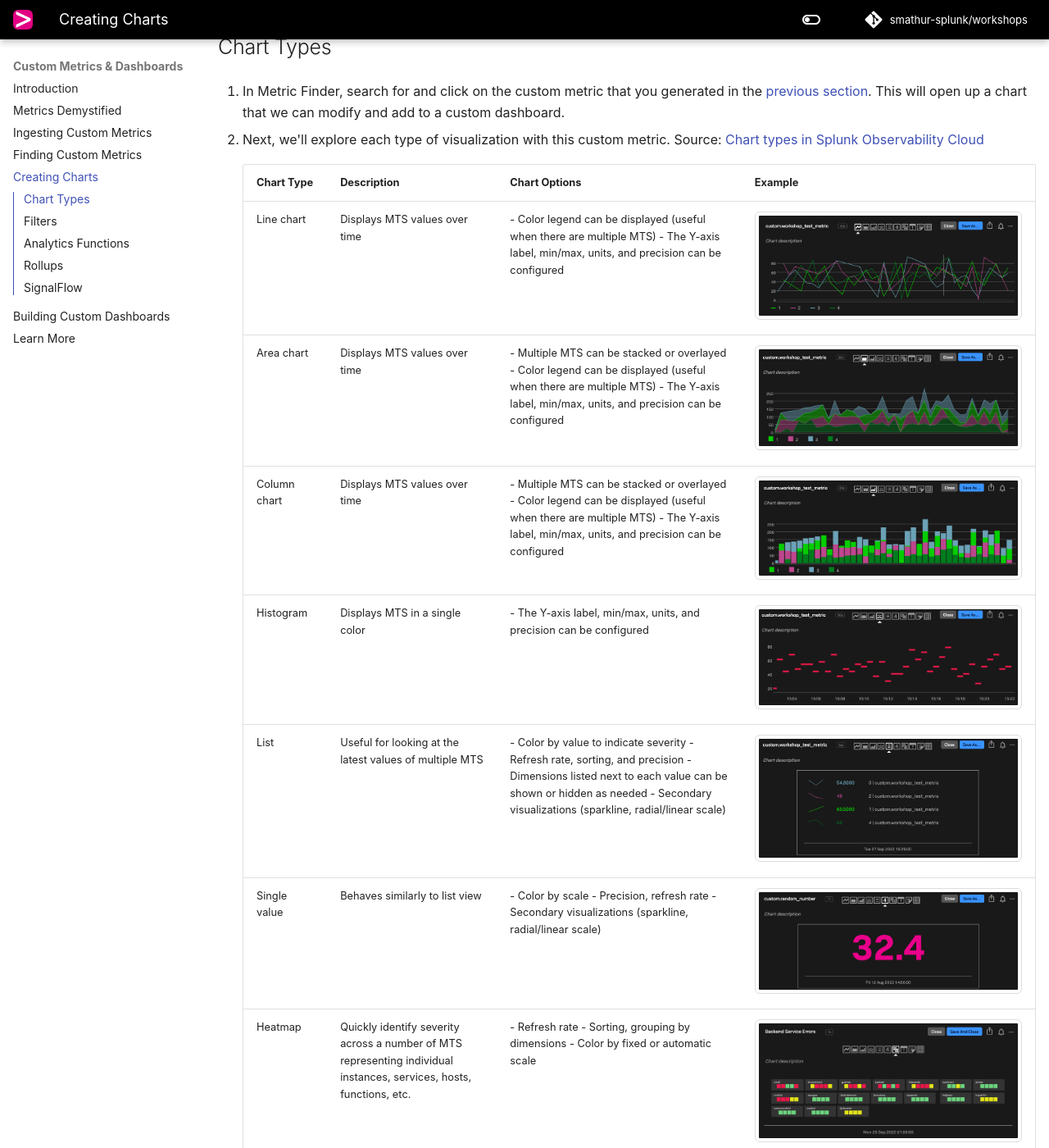
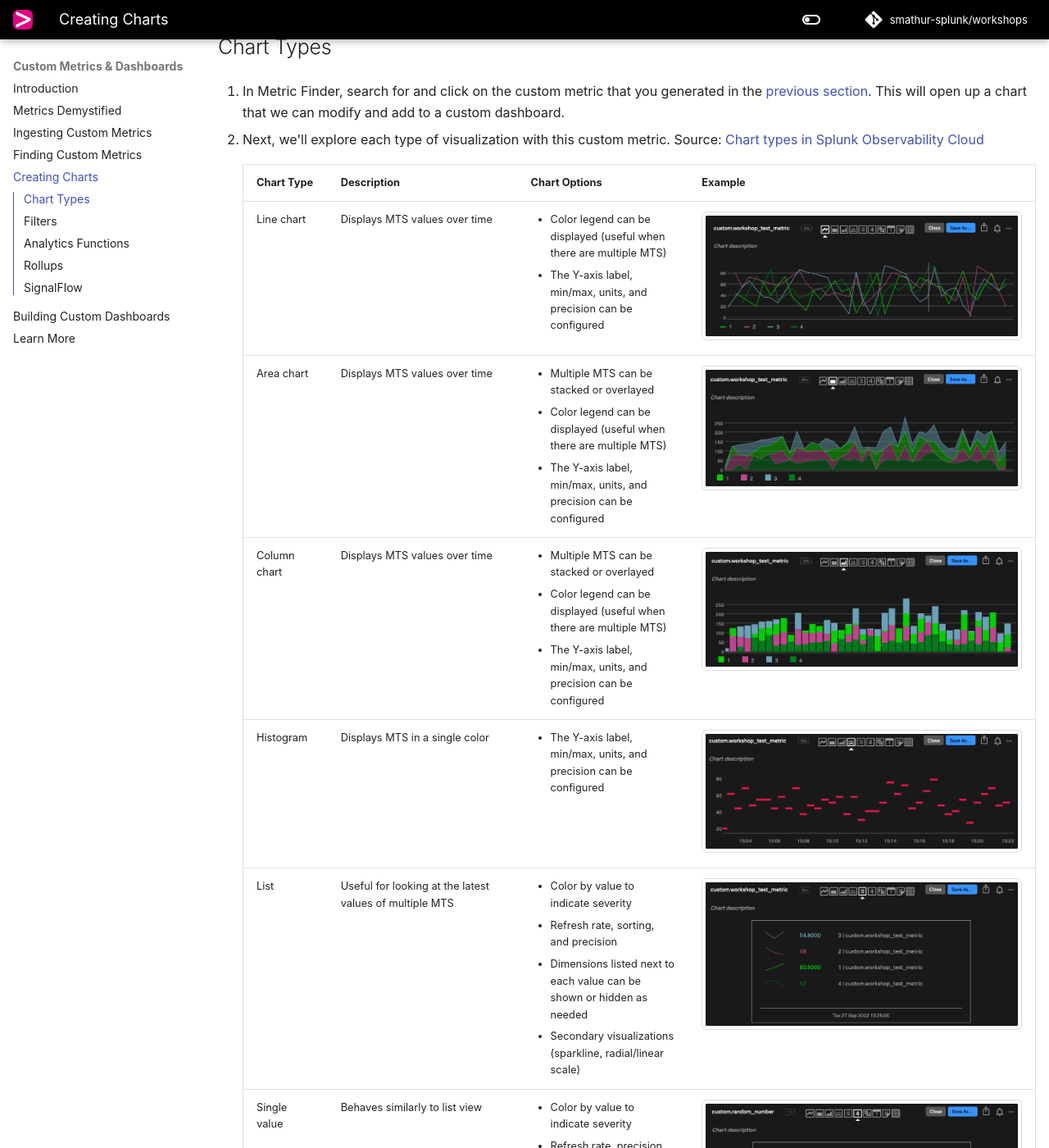
Before and after one commit to smathur-splunk/workshops, an MkDocs documentation site: the page built from docs/custom_charts.md, in a window 1280 px wide and 1400 px high, scrolled down 234 px. Shown: the whole window at 82% size. Built offline with MkDocs 1.6.1 and Material for MkDocs 9.7.7, drawn with Linux system fonts in a browser that asks for light colours; some web fonts are replaced; comment, search, counter and statistics services are not loaded; the version menu is left out; some of the changed text lies outside the part shown.

Commit message:
Change charts page formatting

```diff
--- a/docs/custom_charts.md
+++ b/docs/custom_charts.md
@@ -6,83 +6,14 @@
 
 	| Chart Type | Description | Chart Options | Example |
 	|---|---|---|---|
-	| Line chart | Displays MTS values over time | - Color legend can be displayed (useful when there are multiple MTS) - The Y-axis label, min/max, units, and precision can be configured | ![Line chart](images/custom_line.png) |
-	| Area chart | Displays MTS values over time | - Multiple MTS can be stacked or overlayed - Color legend can be displayed (useful when there are multiple MTS) - The Y-axis label, min/max, units, and precision can be configured | ![Area chart](images/custom_area.png) |
-	| Column chart | Displays MTS values over time | - Multiple MTS can be stacked or overlayed - Color legend can be displayed (useful when there are multiple MTS) - The Y-axis label, min/max, units, and precision can be configured | ![Column chart](images/custom_column.png) |
-	| Histogram | Displays MTS in a single color | - The Y-axis label, min/max, units, and precision can be configured | ![Histogram chart](images/custom_histogram.png) |
-	| List | Useful for looking at the latest values of multiple MTS | - Color by value to indicate severity - Refresh rate, sorting, and precision - Dimensions listed next to each value can be shown or hidden as needed - Secondary visualizations (sparkline, radial/linear scale) | ![List view](images/custom_listview.png) |
-	| Single value | Behaves similarly to list view | - Color by scale - Precision, refresh rate - Secondary visualizations (sparkline, radial/linear scale) | ![Single value](images/custom_singlevalue.png) |
-	| Heatmap | Quickly identify severity across a number of MTS representing individual instances, services, hosts, functions, etc. | - Refresh rate - Sorting, grouping by dimensions - Color by fixed or automatic scale | ![Demo heatmap](images/custom_demoheatmap.png) |
-	| Table | Raw data can be displayed along with its dimensions in the form of a data table | - Precision and refresh rate can be customized | ![Data table](images/custom_datatable.png) |
-
-	- Line/area/column chart
-
-		These 3 charts are similar in nature and display MTS values over time.
-
-		Chart options:
-
-		- Area and column charts can be stacked.
-		- Color legend can be displayed for all 3 charts (useful when there are multiple MTS).
-		- For the Y-axis, the label, min/max, units, and precision can be configured.
-
-		| Line chart | Area chart | Column chart |
-		|---|---|---|
-		| ![Line chart](images/custom_line.png) | ![Area chart](images/custom_area.png) | ![Column chart](images/custom_column.png) |
-
-	- Histogram
-
-		Histograms will display MTS in a single color.
-
-		Chart options:
-
-		- For the Y-axis, the label, min/max, units, and precision can be configured.
-
-		![Histogram chart](images/custom_histogram.png)
-
-	- List
-
-		Lists are useful for looking at the latest values of multiple MTS.
-
-		Chart options:
-
-		- Color by value to indicate severity.
-		- Refresh rate, sorting, and precision
-		- Dimensions listed next to each value can be shown or hidden as needed (e.g. host name, environment, service name, etc.)
-		- A secondary visualization can be enabled to display a sparkline with historical values, or a radial or linear scale for severity.
-
-		![List view](images/custom_listview.png)
-
-	- Single value
-
-		The single value display behaves similarly to the list view.
-
-		Chart options:
-
-		- Color by scale
-		- Precision, refresh rate
-		- Secondary visualizations (sparkline, radial/linear scale)
-
-		![Single value](images/custom_singlevalue.png)
-
-	- Heatmap
-
-		Heatmaps can be used to quickly identify severity across a number of MTS representing individual instances, services, hosts, functions, etc.
-
-		Chart options:
-
-		- Refresh rate
-		- Sorting, grouping by dimensions
-		- Color by fixed or automatic scale
-
-		| Heatmap (custom metric) | Heatmap (demo data) |
-		|---|---|
-		| ![Heatmap](images/custom_heatmap.png) | ![Demo heatmap](images/custom_demoheatmap.png) |
-
-	- Table
-
-		Raw data can also be displayed along with its dimensions in the form of a data table. Precision and refresh rate can be customized.
-
-		![Data table](images/custom_datatable.png)
+	| Line chart | Displays MTS values over time | <ul> <li>Color legend can be displayed (useful when there are multiple MTS)</li> <li>The Y-axis label, min/max, units, and precision can be configured</li> </ul> | ![Line chart](images/custom_line.png) |
+	| Area chart | Displays MTS values over time | <ul> <li>Multiple MTS can be stacked or overlayed</li> <li>Color legend can be displayed (useful when there are multiple MTS)</li> <li>The Y-axis label, min/max, units, and precision can be configured</li> </ul> | ![Area chart](images/custom_area.png) |
+	| Column chart | Displays MTS values over time | <ul> <li>Multiple MTS can be stacked or overlayed</li> <li>Color legend can be displayed (useful when there are multiple MTS)</li> <li>The Y-axis label, min/max, units, and precision can be configured</li> </ul> | ![Column chart](images/custom_column.png) |
+	| Histogram | Displays MTS in a single color | <ul> <li>The Y-axis label, min/max, units, and precision can be configured</li> </ul> | ![Histogram chart](images/custom_histogram.png) |
+	| List | Useful for looking at the latest values of multiple MTS | <ul> <li>Color by value to indicate severity</li> <li>Refresh rate, sorting, and precision</li> <li>Dimensions listed next to each value can be shown or hidden as needed</li> <li>Secondary visualizations (sparkline, radial/linear scale)</li> </ul> | ![List view](images/custom_listview.png) |
+	| Single value | Behaves similarly to list view | <ul> <li>Color by value to indicate severity</li> <li>Refresh rate, precision</li> <li>Secondary visualizations (sparkline, radial/linear scale)</li> </ul> | ![Single value](images/custom_singlevalue.png) |
+	| Heatmap | Quickly identify severity across a number of MTS representing individual instances, services, hosts, functions, etc. | <ul> <li>Refresh rate</li> <li>Sorting, grouping by dimensions</li> <li>Color by fixed or automatic scale</li> </ul> | ![Demo heatmap](images/custom_demoheatmap.png) |
+	| Table | Raw data can be displayed along with its dimensions in the form of a data table | <ul> <li>Precision and refresh rate can be customized</li> </ul> | ![Data table](images/custom_datatable.png) |
 
 3. After reviewing the various chart types and opening up your custom metric in a chart, select a chart type of your choice. Explore the "Chart Options" tab and customize the chart to your liking.
 
```
Also changed, not shown: docs/custom_dash.md (+1 -1 lines).
